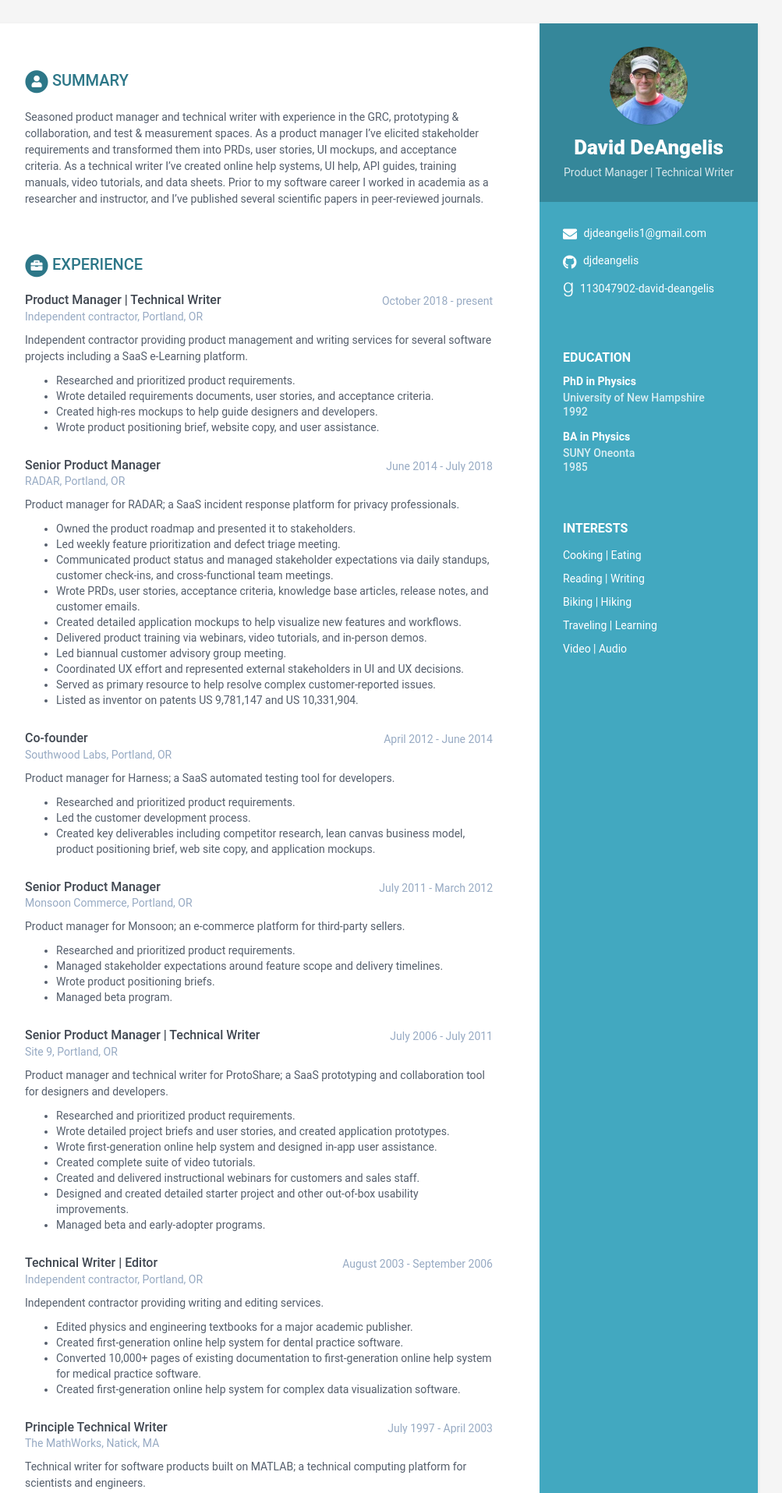
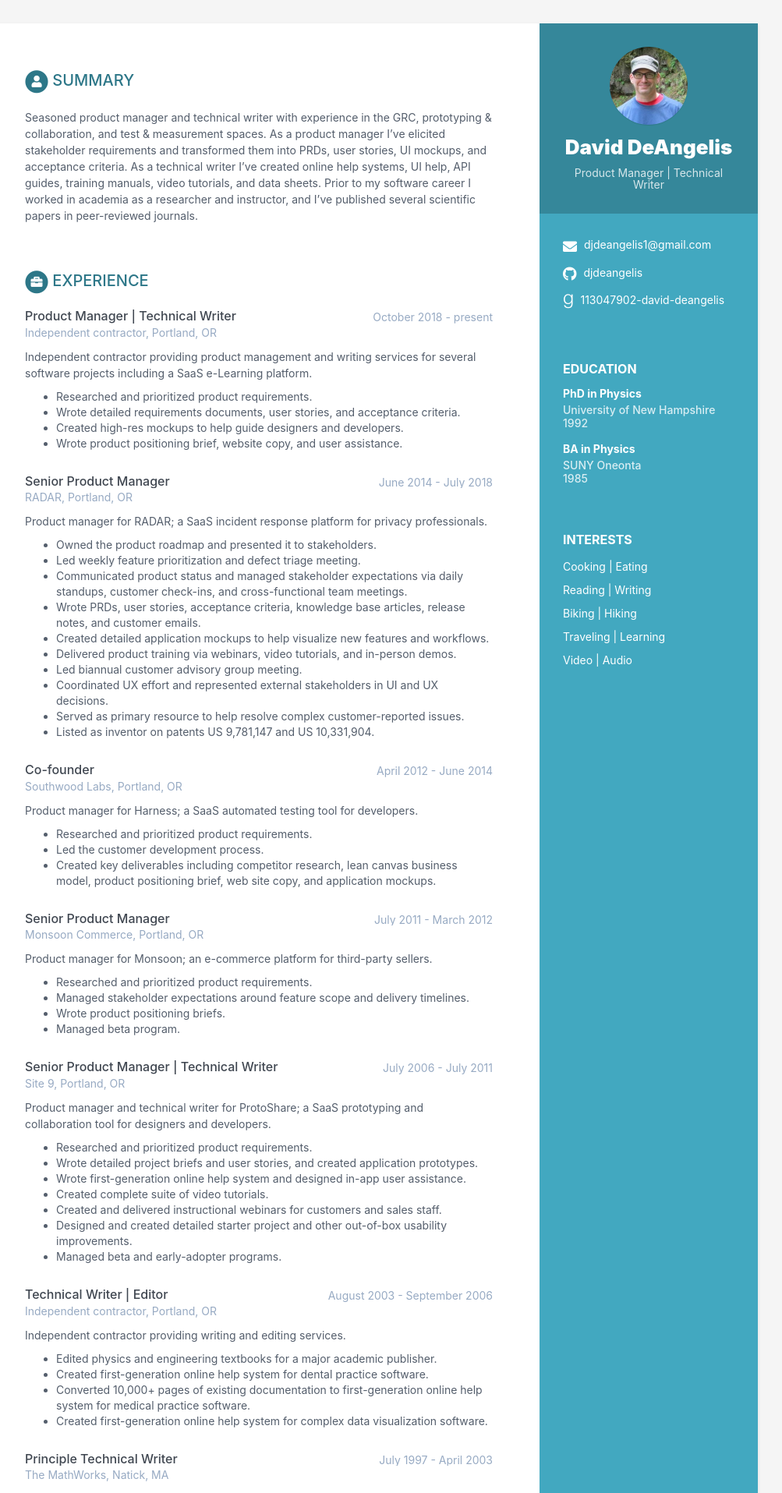
Before and after one commit to djdeangelis/djdeangelis.github.io, a Jekyll site: the page built from index.html, in a window 1280 px wide. Shown: the top 1915 px of the page at 78% size, without its empty margins (168-1171 px from the left). Built offline with Jekyll 4.4.1, drawn with Linux system fonts in a browser that asks for light colours.

Commit message:
Update _base.scss
Extend font list

```diff
--- a/_sass/_base.scss
+++ b/_sass/_base.scss
@@ -1,6 +1,6 @@
 /* ======= Base ======= */
 body {
-    font-family: 'Roboto', sans-serif;
+    font-family: -apple-system, BlinkMacSystemFont, "Roboto", "Segoe UI", "Helvetica Neue", "Lucida Grande", Arial, sans-serif;
     color: $text-color-secondary;
     background: $smoky-white;
     font-size: 14px;
```
